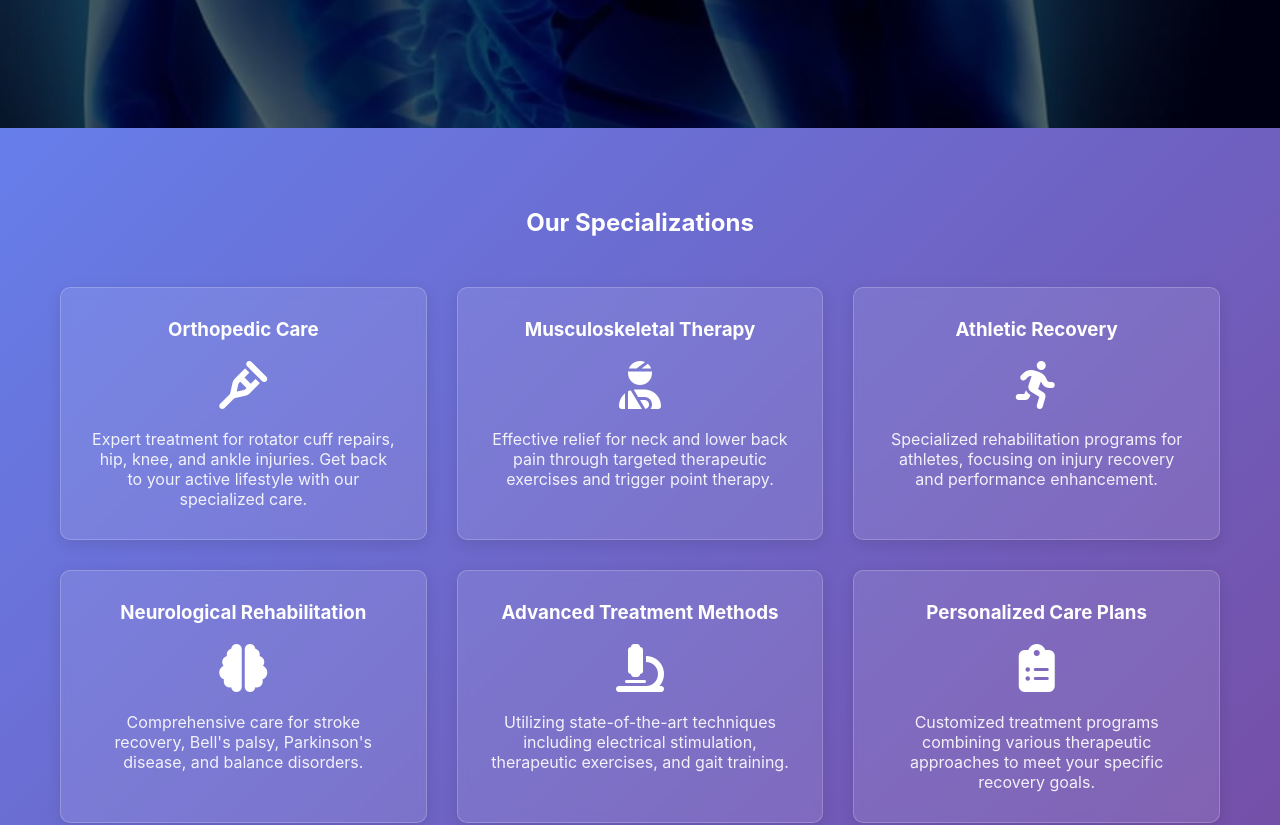
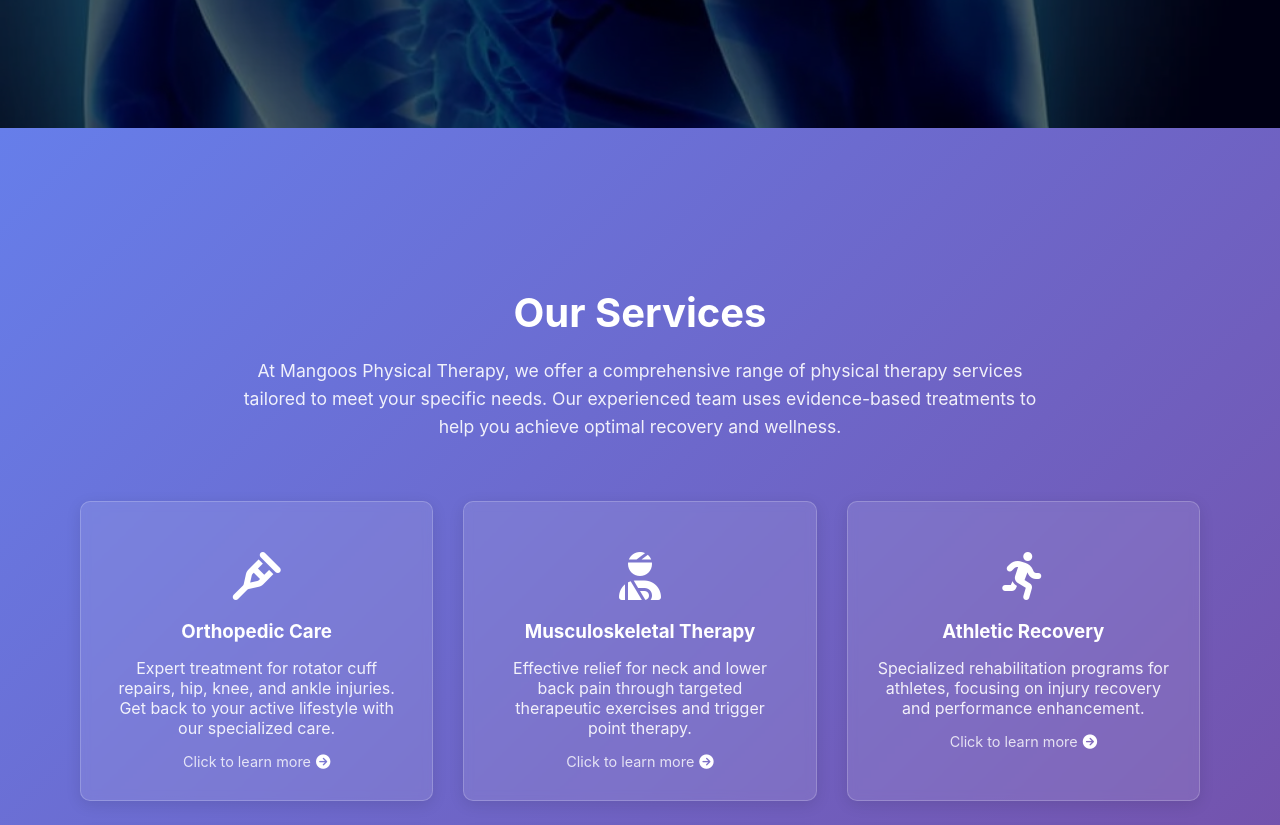
Before and after one commit to a-laz/mangoos-pt, a React (Create React App) app: page / in a window 1280 px wide. Shown: the part 680-1505 px from the top of the page. Built offline with nearby package versions, Linux system fonts and the light colour scheme.

Commit message:
change homepage

```diff
--- a/src/pages/HomePage.js
+++ b/src/pages/HomePage.js
@@ -6,6 +6,7 @@ import foot from '../assets/foot.jpg';
 import knee from '../assets/knee.jpg';
 import stretch from '../assets/stretch.jpg';
 import { Link } from 'react-router-dom';
+import ServicesPage from './ServicesPage';
 
 function HomePage() {
   const carouselSettings = {
@@ -71,8 +72,10 @@ function HomePage() {
         </div>
       </section>
 
+      <ServicesPage />
+
       {/* Features Section */}
-      <section className="features">
+     {/*  <section className="features">
         <h2>Our Specializations</h2>
         <div className="feature-grid">
           <div className="feature-card">
@@ -109,7 +112,7 @@ function HomePage() {
         <Link to="/services">
           <button className="services-button">See our services</button>
         </Link>
-      </section>
+      </section> */}
 
       {/* Footer */}
       <footer className="footer">
```
Also changed, not shown: 1 other file (tests, documents, lock files or other folders).
